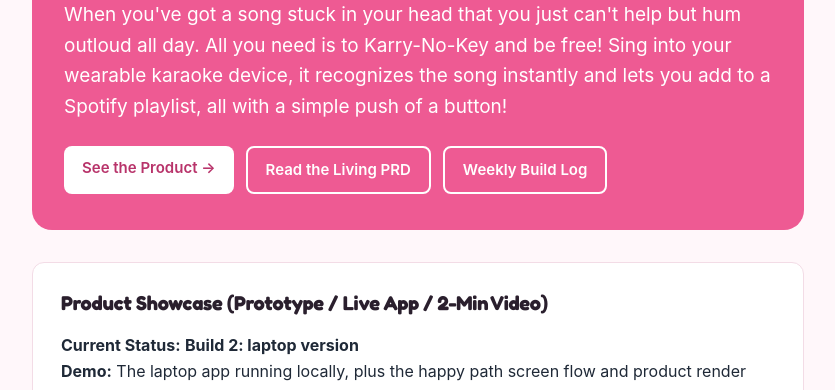
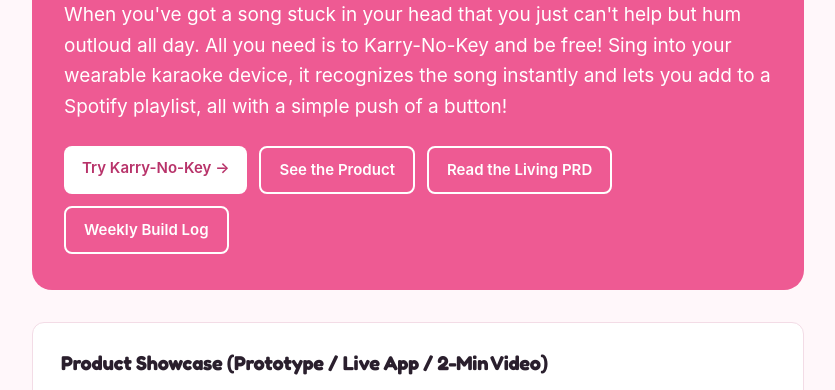
Before and after one commit to building-with-ai-f26/gac9718-karry-no-key, a plain HTML site: page docs/index.html in a window 1280 px wide. Shown: the part 290-680 px from the top of the page, without its empty margins (222-1057 px from the left). Drawn offline with Linux system fonts and the light colour scheme.

Commit message:
Live on Render: link on product page, tidy page title

```diff
--- a/docs/index.html
+++ b/docs/index.html
@@ -179,7 +179,8 @@
       <h1><img src="images/karry-no-key-logo-white.svg" alt="Karry-No-Key" width="662" height="213" /></h1>
       <p class="tagline">When you've got a song stuck in your head that you just can't help but hum outloud all day. All you need is to Karry-No-Key and be free! Sing into your wearable karaoke device, it recognizes the song instantly and lets you add to a Spotify playlist, all with a simple push of a button!</p>
       <div class="cta-row">
-        <a class="btn" href="#live-demo" onclick="window.posthog && posthog.capture('clicked_try_product')">See the Product →</a>
+        <a class="btn" href="https://karry-no-key.onrender.com" target="_blank" rel="noopener" onclick="window.posthog && posthog.capture('clicked_try_product')">Try Karry-No-Key →</a>
+        <a class="btn btn-secondary" href="#live-demo">See the Product</a>
         <a class="btn btn-secondary" href="#prd">Read the Living PRD</a>
         <a class="btn btn-secondary" href="#build-log">Weekly Build Log</a>
       </div>
@@ -189,7 +190,7 @@
     <section id="live-demo">
       <h2>Product Showcase (Prototype / Live App / 2-Min Video)</h2>
       <p>
-        <strong>Current Status:</strong> <strong>Build 2: laptop version</strong><br />
+        <strong>Current Status:</strong> <strong>Build 3: live at <a href="https://karry-no-key.onrender.com" target="_blank" rel="noopener">karry-no-key.onrender.com</a></strong> (works on your phone; may take up to a minute to wake up)<br />
         <strong>Demo:</strong> The laptop app running locally, plus the happy path screen flow and product render
       </p>
       <img class="demo-img" src="images/laptop-app-match.png" width="1246" height="1114" loading="lazy"
```
Also changed, not shown: app/static/index.html (+1 -1 lines), 1 other file.
